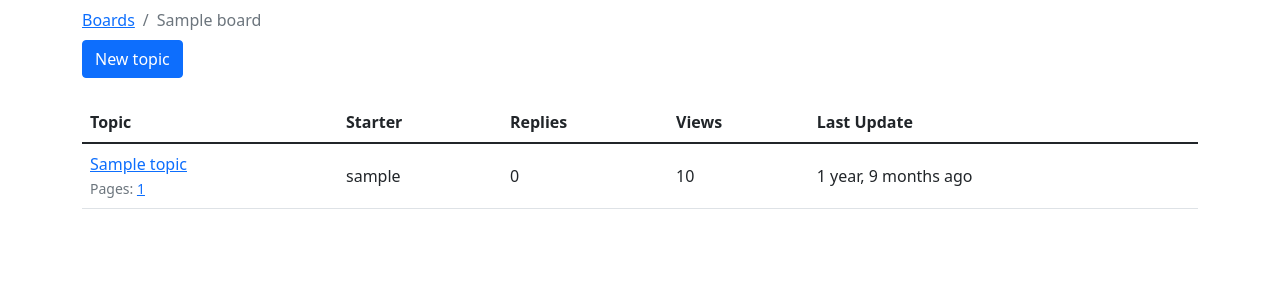
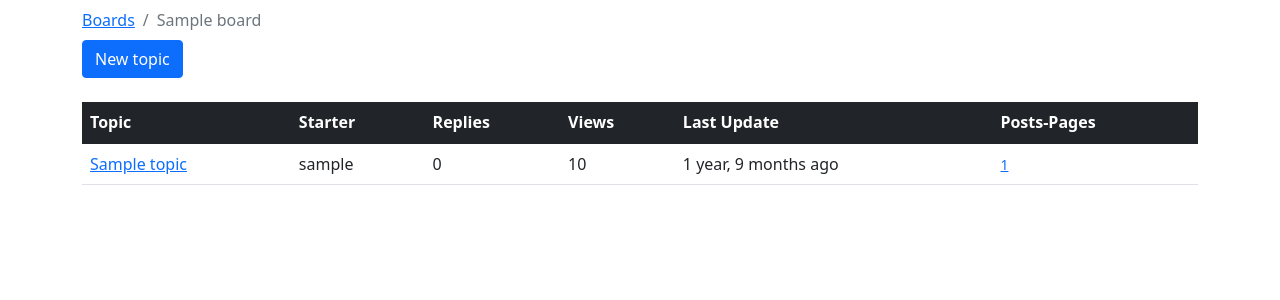
Before and after one commit to Xerrex/board-mgr, a Django app: page /boards/1/ in a window 1280 px wide. Shown: the part 56-356 px from the top of the page. Run offline with Django 3.2, Linux system fonts and the light colour scheme; tables that the repository leaves empty hold one stand-in row (values such as "Sample post"); some libraries are stand-ins or nearby versions.

Commit message:
Do Housekeeping

```diff
--- a/boards/views.py
+++ b/boards/views.py
@@ -66,7 +66,7 @@ class PostListView(ListView):
     #TODO: Modify Post Design
 
     def get_context_data(self, **kwargs):
-        session_key = 'viewed_topic_{}'.format(self.topic.pk)
+        session_key = f'viewed_topic_{self.topic.pk}'
         if not self.request.session.get(session_key, False):
             self.topic.views += 1
             self.topic.save()
@@ -94,11 +94,7 @@ def topic_reply(request, pk, topic_pk):
             topic.save()
             topic_url = reverse('topic_posts', kwargs={'pk': pk, 'topic_pk': topic_pk})
 
-            topic_post_url = '{url}?page={page}#{id}'.format(
-                url=topic_url,
-                id=post.pk,
-                page=topic.get_page_count()
-            )
+            topic_post_url = f'{topic_url}?page={topic.get_page_count()}#{post.pk}'
 
             return redirect(topic_post_url)
     else:
--- a/projectCore/settings.py
+++ b/projectCore/settings.py
@@ -78,6 +78,7 @@ WSGI_APPLICATION = 'projectCore.wsgi.application'
 
 # Database
 # https://docs.djangoproject.com/en/3.2/ref/settings/#databases
+# TODO: use dj-database-url
 
 DATABASES = {
     'default': {
--- a/templates/boards/topics.html
+++ b/templates/boards/topics.html
@@ -16,25 +16,28 @@
   </div>
 
   <table class="table">
-    <thead class="thead-inverse">
+    <thead class="table-dark">
       <tr>
         <th>Topic</th>
         <th>Starter</th>
         <th>Replies</th>
         <th>Views</th>
         <th>Last Update</th>
+        <th>Posts-Pages</th>
       </tr>
     </thead>
     <tbody>
       {% for topic in topics %}
         {% url 'topic_posts' board.pk topic.pk as topic_url %}
         <tr>
+          <td class="align-middle"><a href="{{ topic_url }}">{{ topic.subject }}</a></td>
+          <td class="align-middle">{{ topic.starter.username }}</td>
+          <td class="align-middle">{{ topic.replies }}</td>
+          <td class="align-middle">{{ topic.views}}</td>
+          <td class="align-middle">{{ topic.last_updated|naturaltime }}</td>
+
           <td>
-            <p class="mb-0">
-              <a href="{{ topic_url }}">{{ topic.subject }}</a>
-            </p>
             <small class="text-muted">
-              Pages:
               {% for i in topic.get_page_range %}
                 <a href="{{ topic_url }}?page={{ i }}">{{ i }}</a>
               {% endfor %}
@@ -44,11 +47,6 @@
             </small>
           </td>
 
-          <td class="align-middle">{{ topic.starter.username }}</td>
-          <td class="align-middle">{{ topic.replies }}</td>
-          <td class="align-middle">{{ topic.views}}</td>
-          <td class="align-middle">{{ topic.last_updated|naturaltime }}</td>
-
         </tr>
       {% endfor %}
     </tbody>
```
Also changed, not shown: boards/tests/test_new_topic.py (+1 -1 lines).
